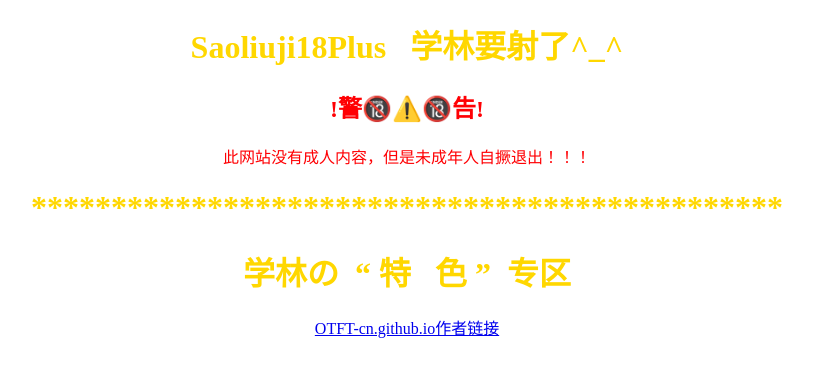
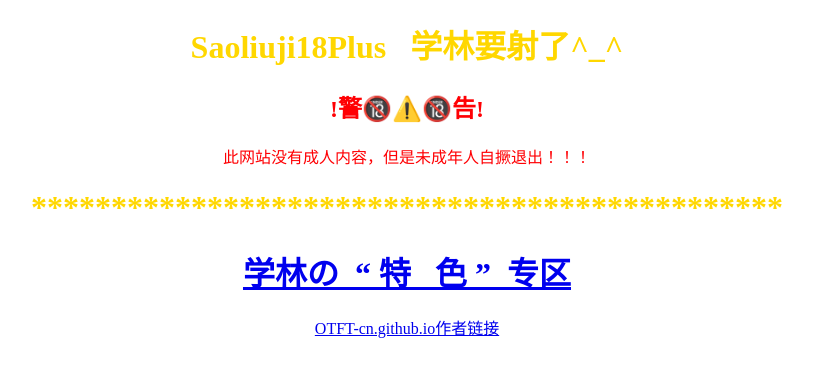
Before and after one commit to OTFT-cn/xl18plus, a plain HTML site: page index.html in a window 1280 px wide. Shown: the whole page, without its empty margins (233-1046 px from the left). Drawn offline with Linux system fonts and the light colour scheme.

Commit message:
Update index.html

```diff
--- a/index.html
+++ b/index.html
@@ -13,7 +13,7 @@
 <p>此网站没有成人内容，但是未成年人自撅退出！！！</p>
 <body>
 <h1>***********************************************</h1>
-<h1>学林の&nbsp; “&nbsp;特&nbsp; &nbsp;色&nbsp;” &nbsp;专区</h1>
+	<h1><a href="xuelin2.html">学林の&nbsp; “&nbsp;特&nbsp; &nbsp;色&nbsp;” &nbsp;专区</a></h1>
 </body>
 	<p><a href="OTFT-cn.github.io">OTFT-cn.github.io作者链接</a></p>
 </html>
```
